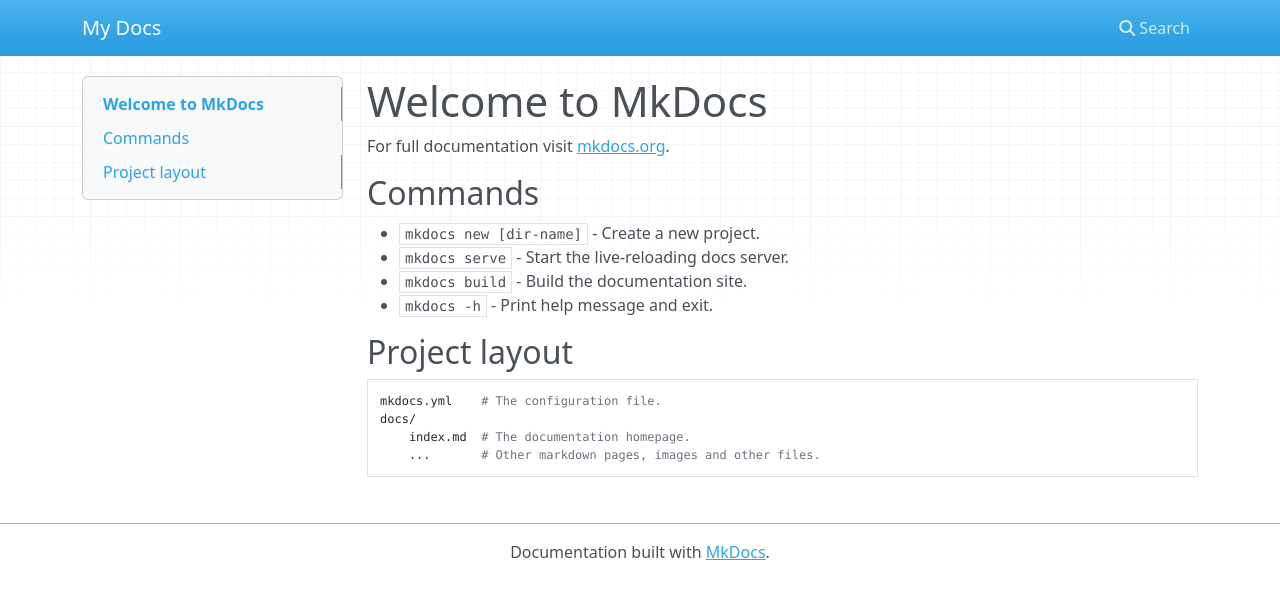
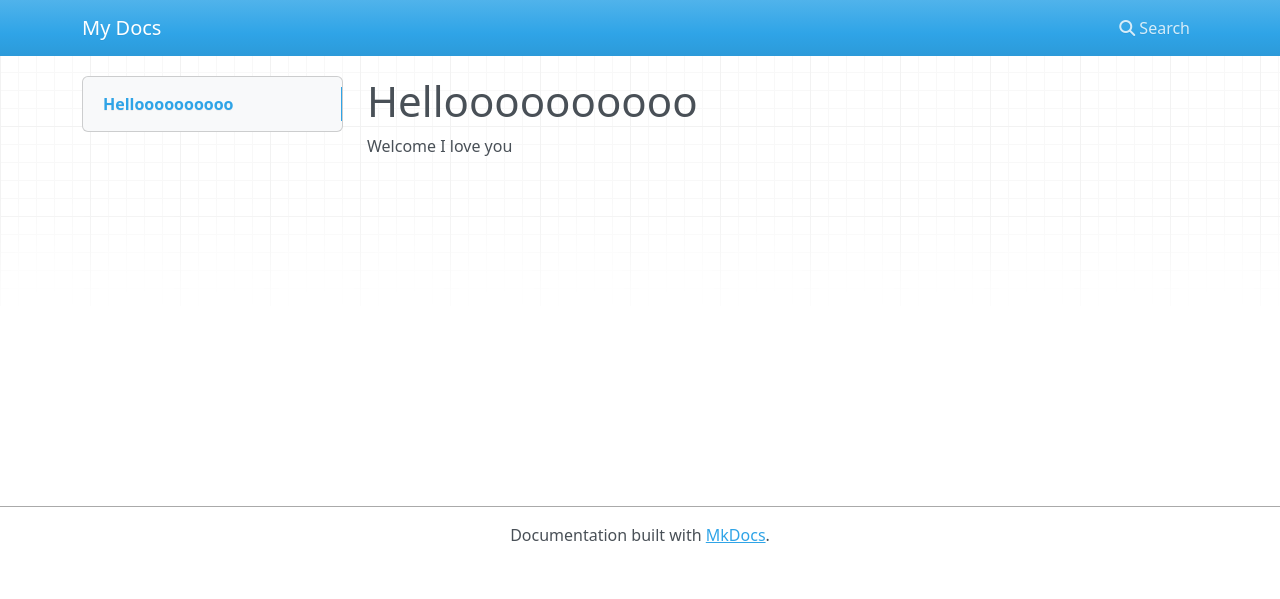
Before and after one commit to zimzir/my-hub, an MkDocs documentation site: the page built from docs/index.md, in a window 1280 px wide. Shown: the top 599 px of the page. Built offline with MkDocs 1.6.1, drawn with Linux system fonts in a browser that asks for light colours; nearby versions of some CDN libraries.

Commit message:
trying first changes

```diff
--- a/docs/index.md
+++ b/docs/index.md
@@ -1,17 +1,3 @@
-# Welcome to MkDocs
+# Helloooooooooo
 
-For full documentation visit [mkdocs.org](https://www.mkdocs.org).
-
-## Commands
-
-* `mkdocs new [dir-name]` - Create a new project.
-* `mkdocs serve` - Start the live-reloading docs server.
-* `mkdocs build` - Build the documentation site.
-* `mkdocs -h` - Print help message and exit.
-
-## Project layout
-
-    mkdocs.yml    # The configuration file.
-    docs/
-        index.md  # The documentation homepage.
-        ...       # Other markdown pages, images and other files.
+Welcome I love you
```
